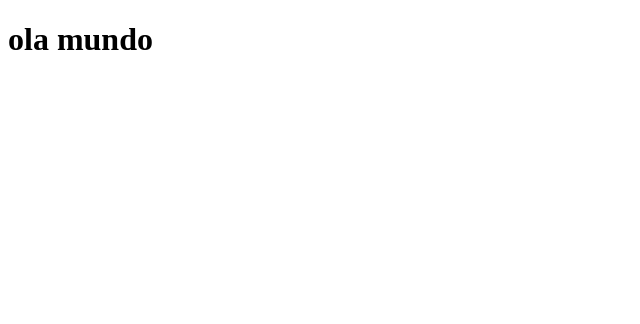
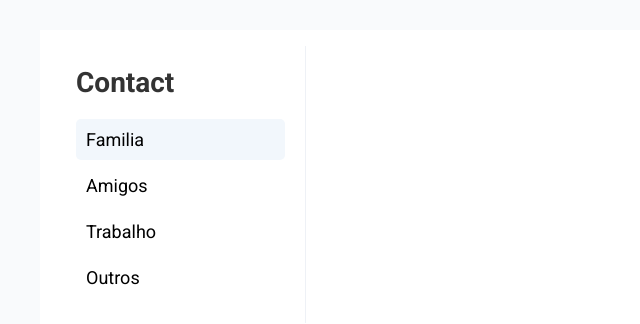
Before and after one commit to Yuri-Romeu/Contact-Manager, a React (Create React App) app: page / in a window 1280 px wide. Shown: the top 324 px of the page, without its empty margins (0-640 px from the left). Built offline with nearby package versions, Linux system fonts and the light colour scheme.

Commit message:
barra lateral pronta

```diff
--- a/package.json
+++ b/package.json
@@ -14,6 +14,7 @@
           "react": "^19.1.1",
           "react-dom": "^19.1.1",
           "react-scripts": "5.0.1",
+          "styled-components": "^6.1.19",
           "typescript": "^4.9.5",
           "web-vitals": "^2.1.4"
      },
--- a/public/index.html
+++ b/public/index.html
@@ -5,39 +5,19 @@
           <link rel="icon" href="%PUBLIC_URL%/favicon.ico" />
           <meta name="viewport" content="width=device-width, initial-scale=1" />
           <meta name="theme-color" content="#000000" />
-    <meta
-      name="description"
-      content="Web site created using create-react-app"
+          <meta name="description" content="Web site created using create-react-app" />
+          <link rel="apple-touch-icon" href="%PUBLIC_URL%/logo192.png" />
+          <link rel="manifest" href="%PUBLIC_URL%/manifest.json" />
+          <link rel="preconnect" href="https://fonts.googleapis.com" />
+          <link rel="preconnect" href="https://fonts.gstatic.com" crossorigin />
+          <link
+               href="https://fonts.googleapis.com/css2?family=Roboto+Mono:ital,wght@0,100..700;1,100..700&family=Roboto:ital,wght@0,100..900;1,100..900&display=swap"
+               rel="stylesheet"
           />
-    <link rel="apple-touch-icon" href="%PUBLIC_URL%/logo192.png" />
-    <!--
-      manifest.json provides metadata used when your web app is installed on a
-      user's mobile device or desktop. See https://developers.google.com/web/fundamentals/web-app-manifest/
-    -->
-    <link rel="manifest" href="%PUBLIC_URL%/manifest.json" />
-    <!--
-      Notice the use of %PUBLIC_URL% in the tags above.
-      It will be replaced with the URL of the `public` folder during the build.
-      Only files inside the `public` folder can be referenced from the HTML.
-
-      Unlike "/favicon.ico" or "favicon.ico", "%PUBLIC_URL%/favicon.ico" will
-      work correctly both with client-side routing and a non-root public URL.
-      Learn how to configure a non-root public URL by running `npm run build`.
-    -->
-    <title>React App</title>
+          <title>Contact Manager</title>
      </head>
      <body>
           <noscript>You need to enable JavaScript to run this app.</noscript>
           <div id="root"></div>
-    <!--
-      This HTML file is a template.
-      If you open it directly in the browser, you will see an empty page.
-
-      You can add webfonts, meta tags, or analytics to this file.
-      The build step will place the bundled scripts into the <body> tag.
-
-      To begin the development, run `npm start` or `yarn start`.
-      To create a production bundle, use `npm run build` or `yarn build`.
-    -->
      </body>
 </html>
--- a/src/App.tsx
+++ b/src/App.tsx
@@ -1,5 +1,15 @@
+import BarraLateral from './containers/BarraLateral';
+import EstiloGlobal, { Container } from './styles';
+
 function App() {
-     return <h1>ola mundo</h1>;
+     return (
+          <>
+               <EstiloGlobal />
+               <Container>
+                    <BarraLateral />
+               </Container>
+          </>
+     );
 }
 
 export default App;
--- /dev/null
+++ b/src/containers/BarraLateral/index.tsx
@@ -0,0 +1,17 @@
+import { Classificacao, ClassificacaoItem, Container, Title } from './styles';
+
+const BarraLateral = () => {
+     return (
+          <Container>
+               <Title>Contact</Title>
+               <Classificacao>
+                    <ClassificacaoItem isActive>Familia</ClassificacaoItem>
+                    <ClassificacaoItem>Amigos</ClassificacaoItem>
+                    <ClassificacaoItem>Trabalho</ClassificacaoItem>
+                    <ClassificacaoItem>Outros</ClassificacaoItem>
+               </Classificacao>
+          </Container>
+     );
+};
+
+export default BarraLateral;
--- /dev/null
+++ b/src/containers/BarraLateral/styles.ts
@@ -0,0 +1,35 @@
+import styled from 'styled-components';
+
+type Props = {
+     isActive?: boolean;
+};
+
+export const Container = styled.div`
+     display: flex;
+     flex-direction: column;
+     justify-content: center;
+     padding: 20px;
+     border-right: 1px solid #eef1f6;
+     width: 250px;
+`;
+
+export const Title = styled.h1`
+     font-size: 28px;
+     color: #333;
+     margin-bottom: 20px;
+`;
+
+export const Classificacao = styled.ul`
+     list-style: none;
+`;
+
+export const ClassificacaoItem = styled.li<Props>`
+     font-size: 18px;
+     color: #000;
+     font-weight: 400;
+     margin-bottom: 5px;
+     cursor: pointer;
+     background-color: ${props => (props.isActive ? '#F2F7FC' : 'transparent')};
+     padding: 10px;
+     border-radius: 5px;
+`;
--- /dev/null
+++ b/src/styles/index.ts
@@ -0,0 +1,24 @@
+import { createGlobalStyle } from 'styled-components';
+import styled from 'styled-components';
+
+const EstiloGlobal = createGlobalStyle`
+* {
+    margin: 0;
+    padding: 0;
+    box-sizing: border-box;
+}
+
+body {
+    font-family: 'Roboto', sans-serif;
+    background-color: #F9FAFC;
+}
+`;
+
+export const Container = styled.div`
+     max-width: 1200px;
+     margin: 30px auto;
+     padding: 16px;
+     background-color: #fff;
+`;
+
+export default EstiloGlobal;
```
Also changed, not shown: 1 other file (tests, documents, lock files or other folders). Lines whose indentation alone changed are shown as unchanged.
